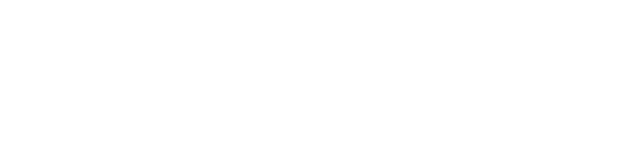
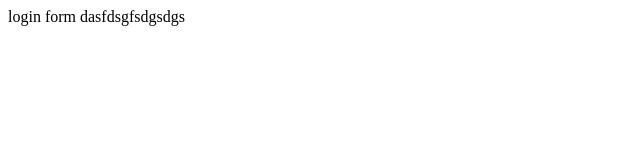
Before and after one commit to srinivaskandlikar/samle-app-for-revision, a plain HTML site: page index.html in a window 1280 px wide. Shown: the whole page, without its empty margins (0-640 px from the left). Drawn offline with Linux system fonts and the light colour scheme.

Commit message:
gfjhgjhgjhgjkghk

```diff
--- a/index.html
+++ b/index.html
@@ -3,5 +3,7 @@
 <title>sdfsdgM</title>
 </head>
 <body>
+login form
+dasfdsgfsdgsdgs
 </body>
 </html>
```
Also changed, not shown: 1 other file.
